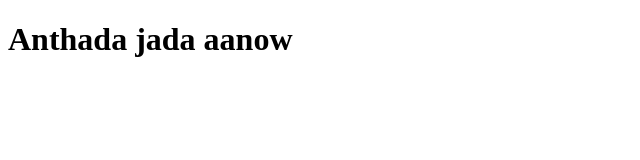
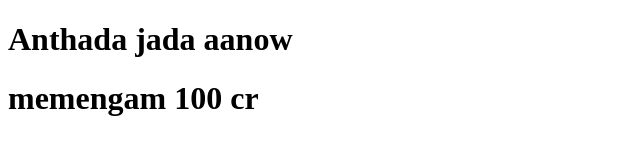
Before and after one commit to Hiranjith/gitSample, a plain HTML site: page date.html in a window 1280 px wide. Shown: the whole page, without its empty margins (0-640 px from the left). Drawn offline with Linux system fonts and the light colour scheme.

Commit message:
modified date page

```diff
--- a/date.html
+++ b/date.html
@@ -9,6 +9,8 @@
 <body>
 
     <h1>Anthada jada aanow</h1>
+
+    <h1>memengam 100 cr</h1>
 
     <script>
 
```
